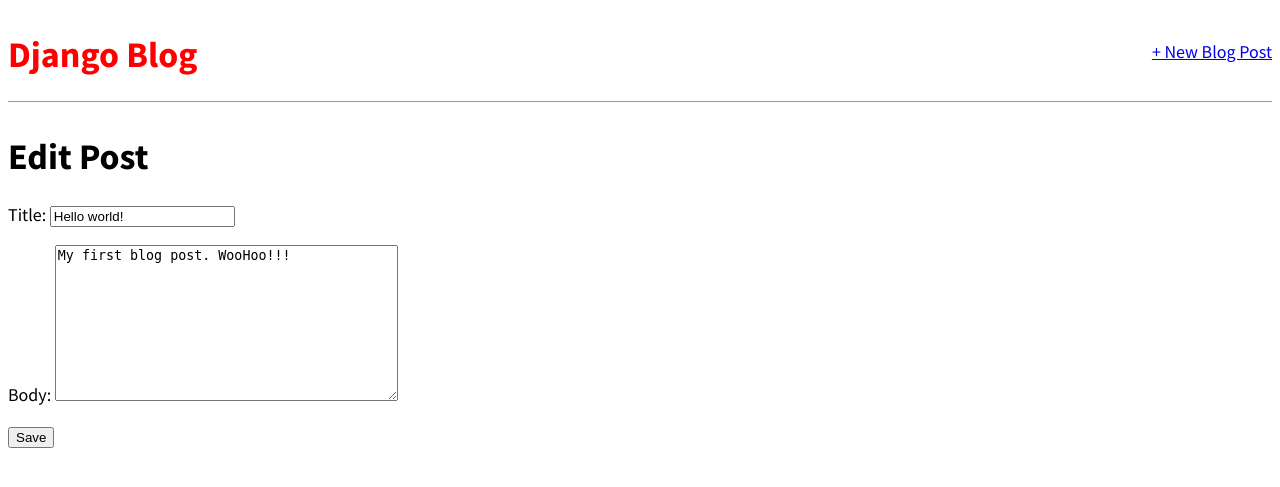
After one commit to Wappik/DjangoBlogLearn, a Django app: page /post/1/edit/ in a window 1280 px wide. The commit adds this page. Shown: the top 487 px of the page. Run offline with Django 3.2, Linux system fonts and the light colour scheme; data comes from the database, SQL or seed files in the repository; both versions use the stored data as it was after the commit.

Commit message:
create Edit post with Forms in project

```diff
--- a/blog/templates/base.html
+++ b/blog/templates/base.html
@@ -3,10 +3,6 @@
 <html lang="en">
 <head>
     <meta charset="UTF-8">
-    <meta name="viewport"
-          content="width=device-width, user-scalable=no, initial-scale=1.0, maximum-scale=1.0, minimum-scale=1.0">
-    <meta http-equiv="X-UA-Compatible" content="ie=edge">
-
     <link rel="stylesheet" href="{% static 'css/base.css' %}">
     <title>Document</title>
 </head>
--- a/blog/templates/post_detail.html
+++ b/blog/templates/post_detail.html
@@ -6,5 +6,5 @@
         <p>{{ anything_you_want.body }}</p>
     </div>
 
-    <a href="{% url 'post_edit' post.pk %}">+ Edit Blog Post</a>
+    <a href="{% url 'post_edit' anything_you_want.pk %}">+ Edit Blog Post</a>
 {% endblock content %}
--- /dev/null
+++ b/blog/templates/post_edit.html
@@ -0,0 +1,9 @@
+{% extends 'base.html' %}
+
+{% block content %}
+    <h1>Edit Post</h1>
+    <form action="" method="POST">{% csrf_token %}
+        {{form.as_p}}
+        <input type="submit" value="Save" />
+    </form>
+{% endblock %}
--- a/blog/urls.py
+++ b/blog/urls.py
@@ -6,4 +6,5 @@
     path('', views.BlogListView.as_view(), name='home'),
     path('post/<int:pk>/', views.BlogDetailView.as_view(), name='post_detail'),
     path('post/new/', views.BlogCreateView.as_view(), name='post_new'),
+    path('post/<int:pk>/edit/', views.BlogUpdateView.as_view(), name='post_edit'),
 ]
--- a/blog/views.py
+++ b/blog/views.py
@@ -1,5 +1,5 @@
 from django.views.generic import ListView, DetailView
-from django.views.generic.edit import CreateView
+from django.views.generic.edit import CreateView, UpdateView
 
 from .models import Post
 
@@ -19,3 +19,9 @@
     model = Post
     template_name = 'post_new.html'
     fields = '__all__'
+
+
+class BlogUpdateView(UpdateView):
+    model = Post
+    fields = ['title', 'body']
+    template_name = 'post_edit.html'
```
Also changed, not shown: db.sqlite3.
